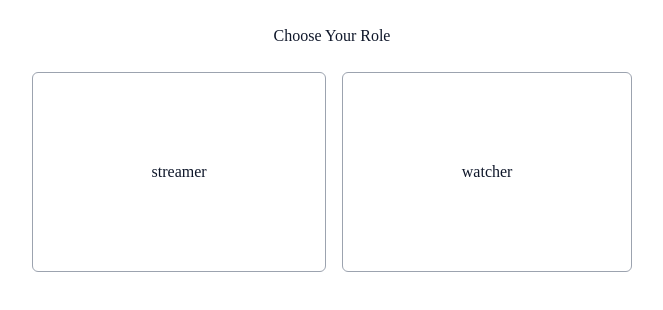
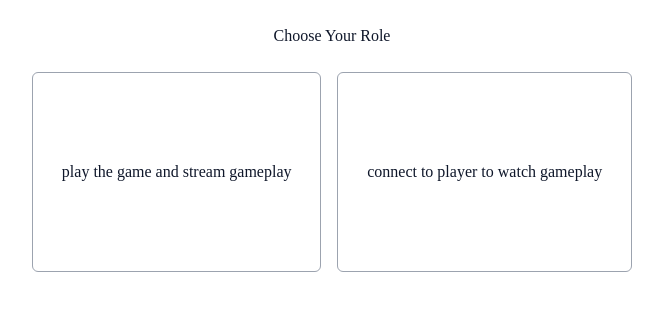
Before and after one commit to dimitrikarpov/retroarch-webrtc-serverless, a React (Create React App) app: page / in a window 1280 px wide. Shown: the top 310 px of the page, without its empty margins (308-971 px from the left). Built offline with nearby package versions, Linux system fonts and the light colour scheme.

Commit message:
renaming

```diff
--- a/src/App.tsx
+++ b/src/App.tsx
@@ -1,9 +1,9 @@
 import React, { useRef, useState } from "react"
 import { SelectRoleScreen } from "./components/select-role-screen/select-role-screen"
-import { StreamerConnectScreen } from "./components/streamer-connect-screen/streamer-connect-screen"
-import { WatcherConnectScreen } from "./components/watcher-connect-screen/watcher-connect-screen"
+import { PlayerConnectScreen } from "./components/player-connect-screen/player-connect-screen"
+import { ViewerConnectScreen } from "./components/viewer-connect-screen/viewer-connect-screen"
 
-export type Role = "streamer" | "watcher"
+export type Role = "player" | "viewer"
 
 function App() {
   const peerConnectionRef = useRef<RTCPeerConnection | null>(null)
@@ -14,14 +14,14 @@ function App() {
   return (
     <div>
       {!role && <SelectRoleScreen setRole={setRole} />}
-      {role === "streamer" && (
-        <StreamerConnectScreen
+      {role === "player" && (
+        <PlayerConnectScreen
           peerConnectionRef={peerConnectionRef}
           dataChannerRef={dataChannelRef}
         />
       )}
-      {role === "watcher" && (
-        <WatcherConnectScreen
+      {role === "viewer" && (
+        <ViewerConnectScreen
           peerConnectionRef={peerConnectionRef}
           dataChannerRef={dataChannelRef}
         />
--- a/src/components/streamer-connect-screen/streamer-connect-screen.tsx
+++ b/src/components/player-connect-screen/player-connect-screen.tsx
@@ -8,7 +8,7 @@ type Props = {
   dataChannerRef: React.MutableRefObject<RTCDataChannel | null>
 }
 
-export const StreamerConnectScreen: FunctionComponent<Props> = ({
+export const PlayerConnectScreen: FunctionComponent<Props> = ({
   peerConnectionRef,
   dataChannerRef,
 }) => {
--- a/src/components/select-role-screen/select-role-screen.tsx
+++ b/src/components/select-role-screen/select-role-screen.tsx
@@ -13,17 +13,17 @@ export const SelectRoleScreen: React.FunctionComponent<Props> = ({
 
       <div className="mt-6 flex h-[200px] gap-4">
         <div
-          onClick={() => setRole("streamer")}
+          onClick={() => setRole("player")}
           className="flex flex-grow cursor-pointer items-center justify-center rounded-md border border-gray-400 transition hover:bg-slate-200 hover:shadow-md"
         >
-          streamer
+          play the game and stream gameplay
         </div>
 
         <div
-          onClick={() => setRole("watcher")}
+          onClick={() => setRole("viewer")}
           className="flex flex-grow cursor-pointer items-center justify-center rounded-md border border-gray-400 transition hover:bg-slate-200 hover:shadow-md"
         >
-          watcher
+          connect to player to watch gameplay
         </div>
       </div>
     </div>
--- a/src/components/watcher-connect-screen/watcher-connect-screen.tsx
+++ b/src/components/viewer-connect-screen/viewer-connect-screen.tsx
@@ -7,7 +7,7 @@ type Props = {
   dataChannerRef: React.MutableRefObject<RTCDataChannel | null>
 }
 
-export const WatcherConnectScreen: React.FunctionComponent<Props> = ({
+export const ViewerConnectScreen: React.FunctionComponent<Props> = ({
   peerConnectionRef,
   dataChannerRef,
 }) => {
```
